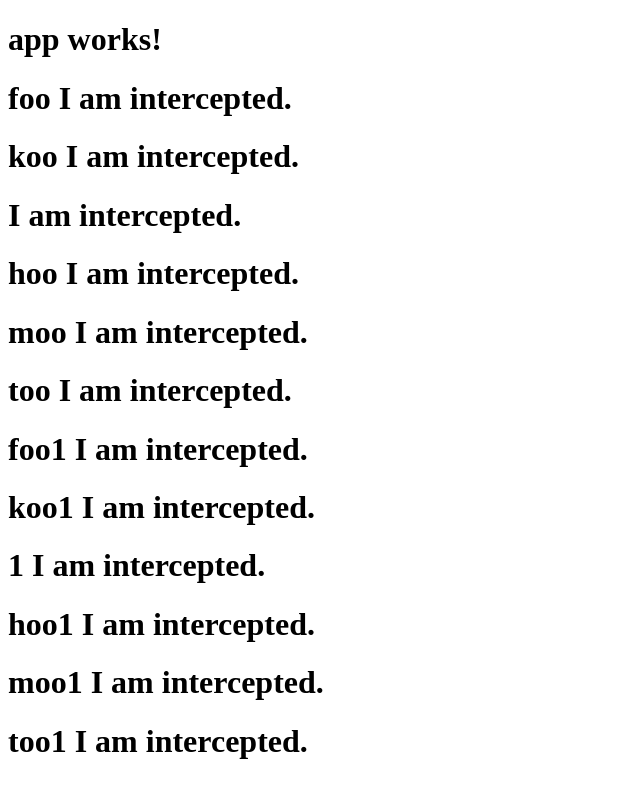
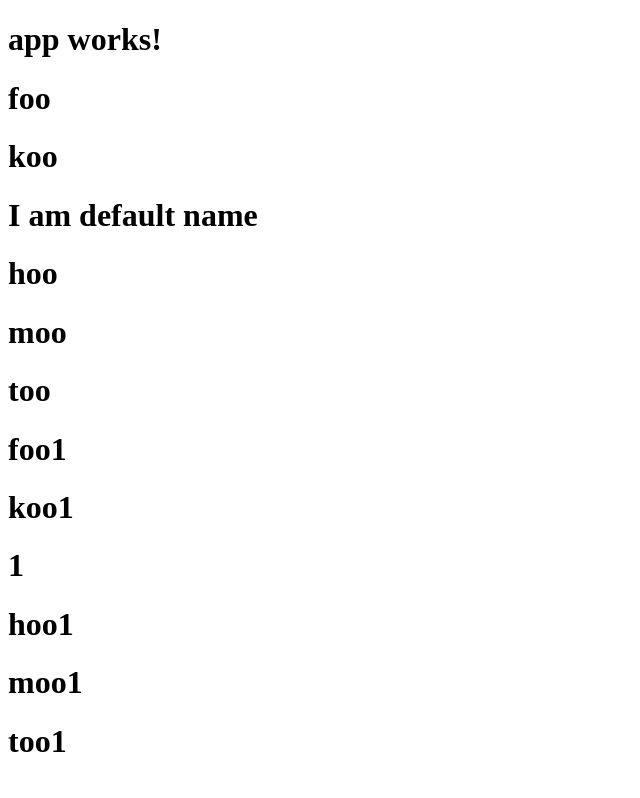
Before and after one commit to nitinmahesh/angular4.0, an Angular app: page / in a window 1280 px wide. Shown: the whole page, without its empty margins (0-640 px from the left). Built offline with nearby package versions, Linux system fonts and the light colour scheme.

Commit message:
Adding default message handling

```diff
--- a/src/app/greet.components.ts
+++ b/src/app/greet.components.ts
@@ -11,7 +11,8 @@ export class GreetComponent{
 
     @Input()
         set greetMessage(message : string){
-            this._greetMessage = message + " I am intercepted.";
+            //this._greetMessage = message + " I am intercepted.";
+            this._greetMessage = (message && message.trim()) || "I am default name";
         }
         get greetMessage(){
             return this._greetMessage;
```
